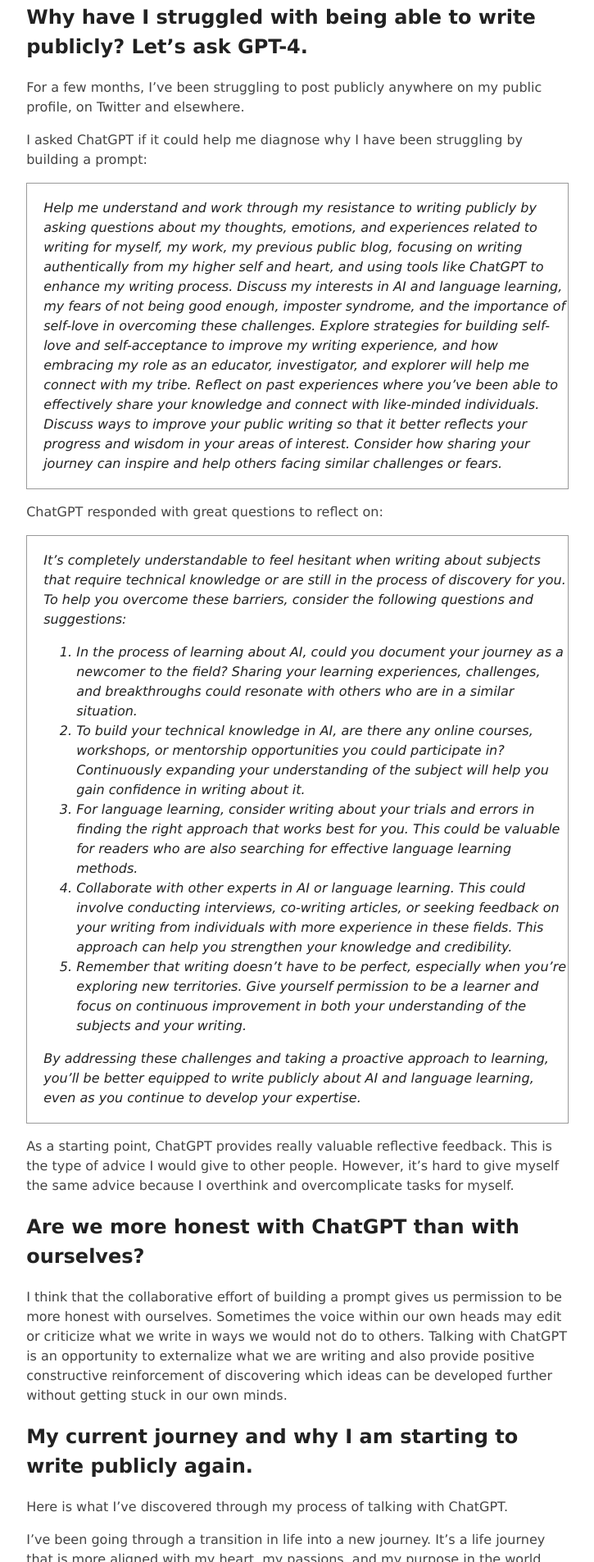
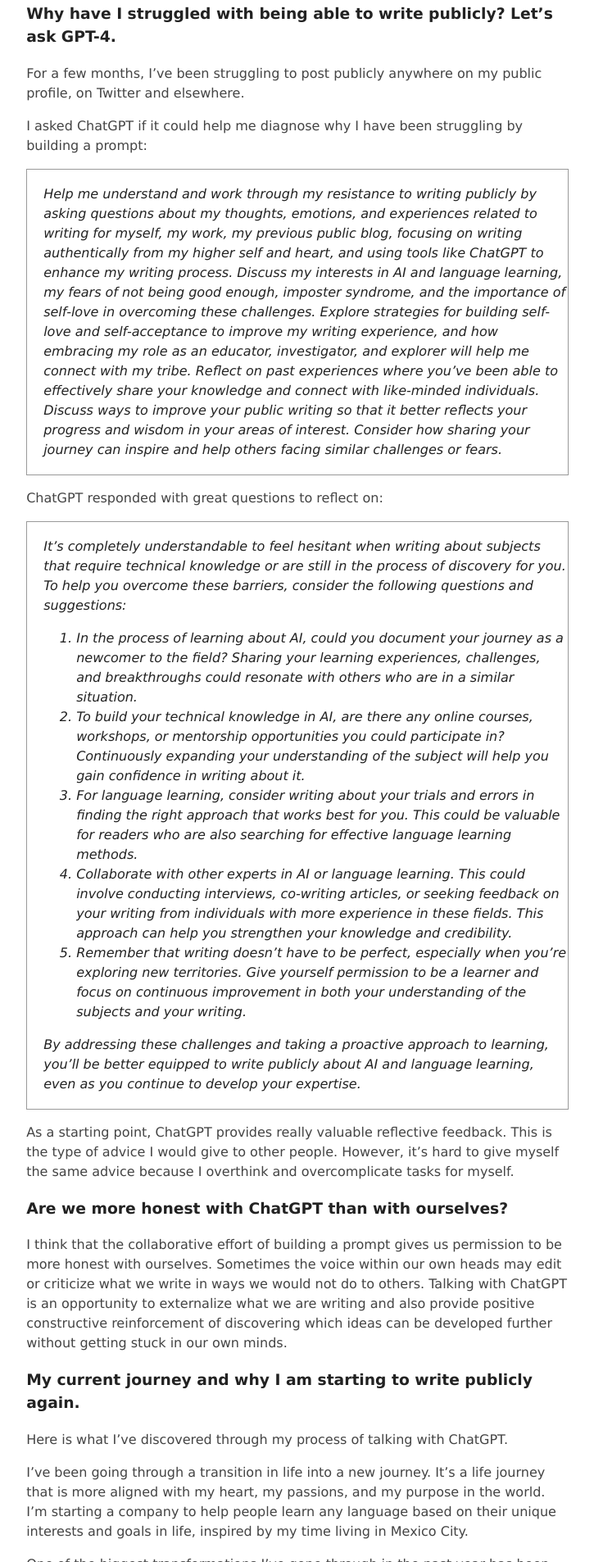
Before and after one commit to AlexKYao/personal-blog, an Astro site: page /blog/reflections in a window 1280 px wide. Shown: the part 894-2800 px from the top of the page at 82% size, without its empty margins (277-1002 px from the left). Built offline with nearby package versions, Linux system fonts and the light colour scheme; Astro itself is replaced by a stand-in of ours.

Commit message:
adjusted headings

```diff
--- a/src/pages/blog/reflections.md
+++ b/src/pages/blog/reflections.md
@@ -6,9 +6,9 @@
 heroImage: "/1-surreal.png"
 ---
 
-# Reflections on my new life journey in Mexico and becoming an entrepreneur again.
+## Reflections on my new life journey in Mexico and becoming an entrepreneur again.
 
-## Why have I struggled with being able to write publicly? Let’s ask GPT-4.
+### Why have I struggled with being able to write publicly? Let’s ask GPT-4.
 
 For a few months, I’ve been struggling to post publicly anywhere on my public profile, on Twitter and elsewhere.
 
@@ -30,11 +30,11 @@
 
 As a starting point, ChatGPT provides really valuable reflective feedback. This is the type of advice I would give to other people. However, it's hard to give myself the same advice because I overthink and overcomplicate tasks for myself.
 
-## Are we more honest with ChatGPT than with ourselves?
+### Are we more honest with ChatGPT than with ourselves?
 
 I think that the collaborative effort of building a prompt gives us permission to be more honest with ourselves. Sometimes the voice within our own heads may edit or criticize what we write in ways we would not do to others. Talking with ChatGPT is an opportunity to externalize what we are writing and also provide positive constructive reinforcement of discovering which ideas can be developed further without getting stuck in our own minds.
 
-## My current journey and why I am starting to write publicly again.
+### My current journey and why I am starting to write publicly again.
 
 Here is what I’ve discovered through my process of talking with ChatGPT.
 
@@ -62,7 +62,7 @@
 
 I’m hoping to tackle both of these core problems because they resonate deeply with my current path in life.
 
-## How I could expand my essay in the future
+### How I could expand my essay in the future
 
 ChatGPT:
 
```
